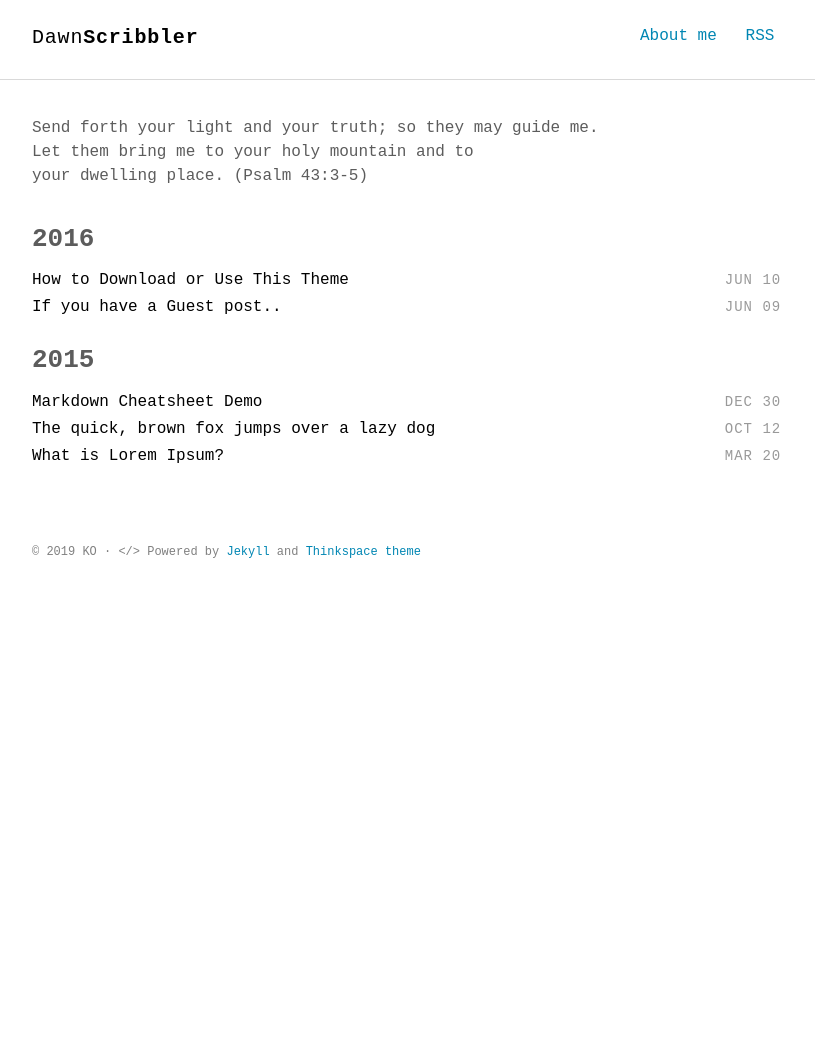
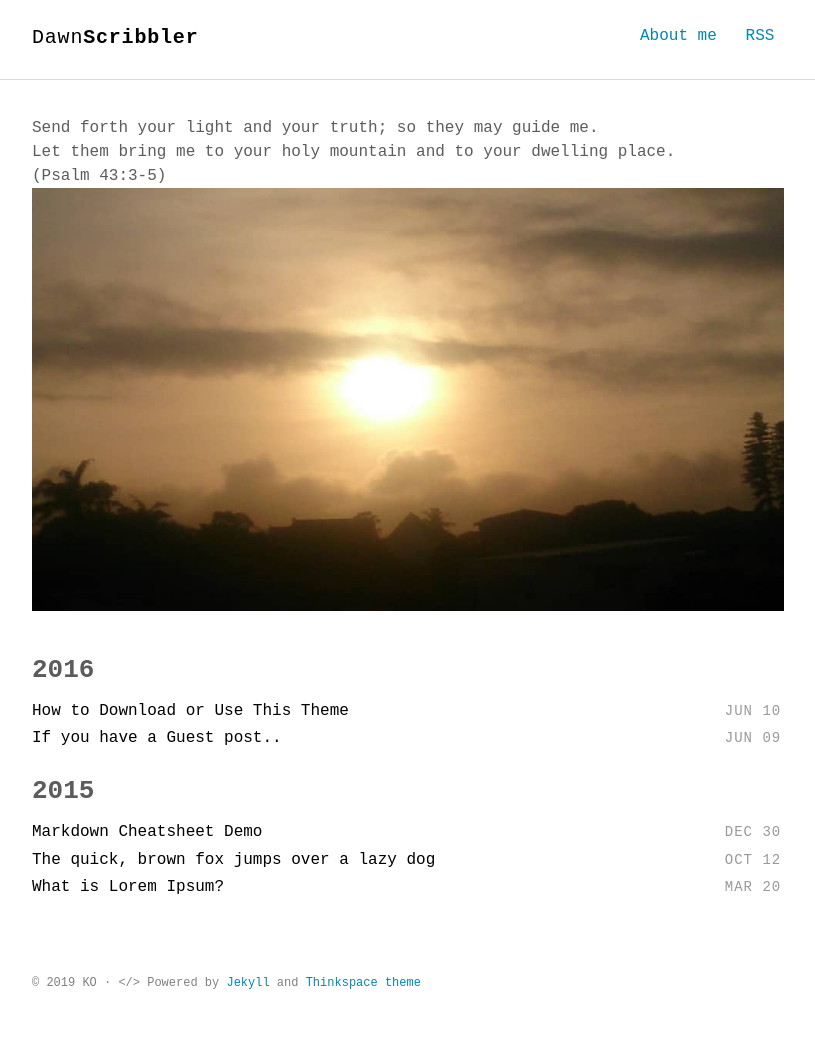
Before and after one commit to soulatcrossroad/dawnscribbler.github.io, a Jekyll site: the page built from index.html, in a window 1280 px wide. Shown: the whole page, without its empty margins (232-1047 px from the left). Built offline with Jekyll 4.4.1, drawn with Linux system fonts in a browser that asks for light colours; some web fonts are replaced; before the commit the page ends 900 px from its top, so only the background shows below that.

Commit message:
Update intro.html

```diff
--- a/_includes/intro.html
+++ b/_includes/intro.html
@@ -1,6 +1,6 @@
 <section class="intro">
   <div class="container">
     <p> Send forth your light and your truth; so they may guide me.<br>
-      Let them bring me to your holy mountain and to <br> your dwelling place. (Psalm 43:3-5) </p>
+      Let them bring me to your holy mountain and to your dwelling place. <br>(Psalm 43:3-5) <img src="assets/images/dawn.jpeg" alt=""> </p>
   </div>
 </section>
```
